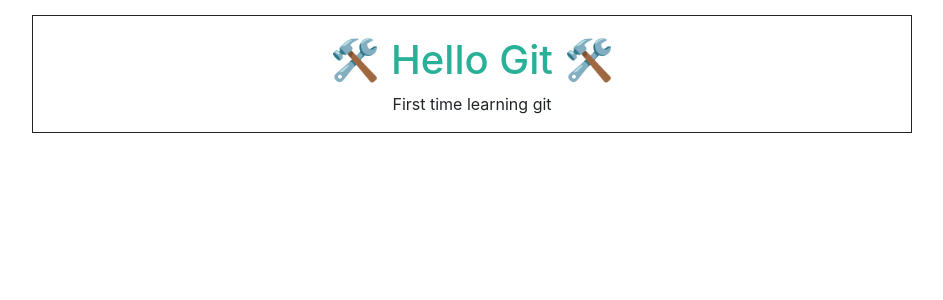
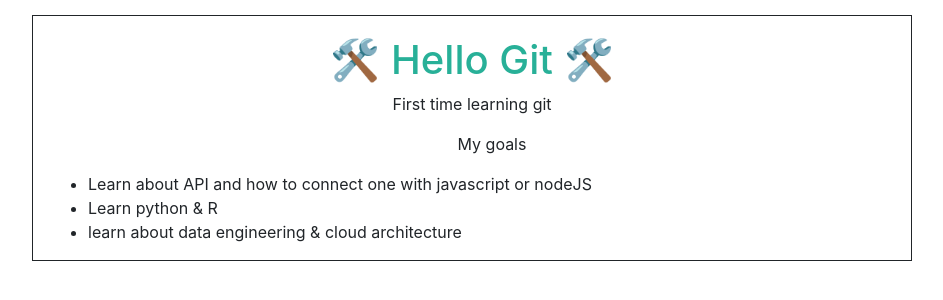
Before and after one commit to Adrianaabadl/challengue, a plain HTML site: page index.html in a window 1280 px wide. Shown: the whole page, without its empty margins (168-1111 px from the left). Drawn offline with nearby package versions, Linux system fonts and the light colour scheme.

Commit message:
added my goals

```diff
--- a/index.html
+++ b/index.html
@@ -12,6 +12,12 @@
     <div class="container">
     <h1>🛠 Hello Git 🛠</h1>
     <p>First time learning git</p>
+    <ul>
+        <p>My goals</p>
+        <li>Learn about API and how to connect one with javascript or nodeJS</li>
+        <li>Learn python & R</li>
+        <li>learn about data engineering & cloud architecture</li>
+    </ul>
     <script src="app.js"></script>
     </div>
 </body>
```
